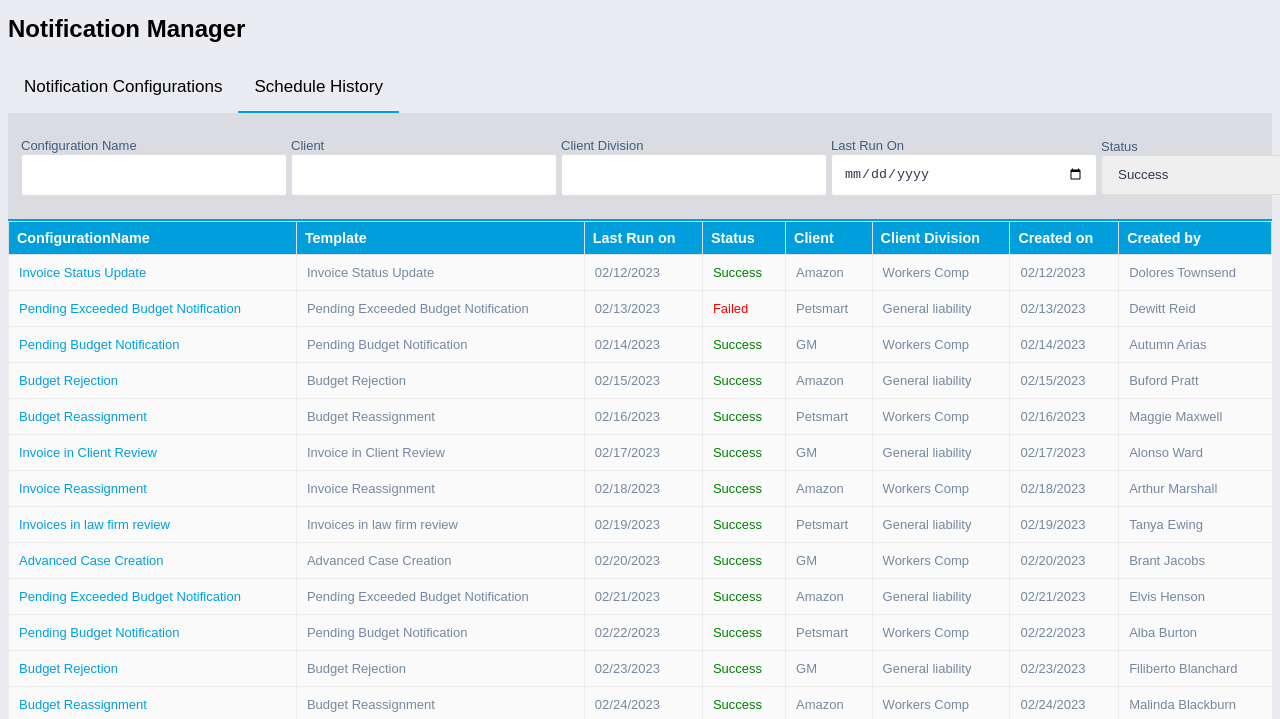
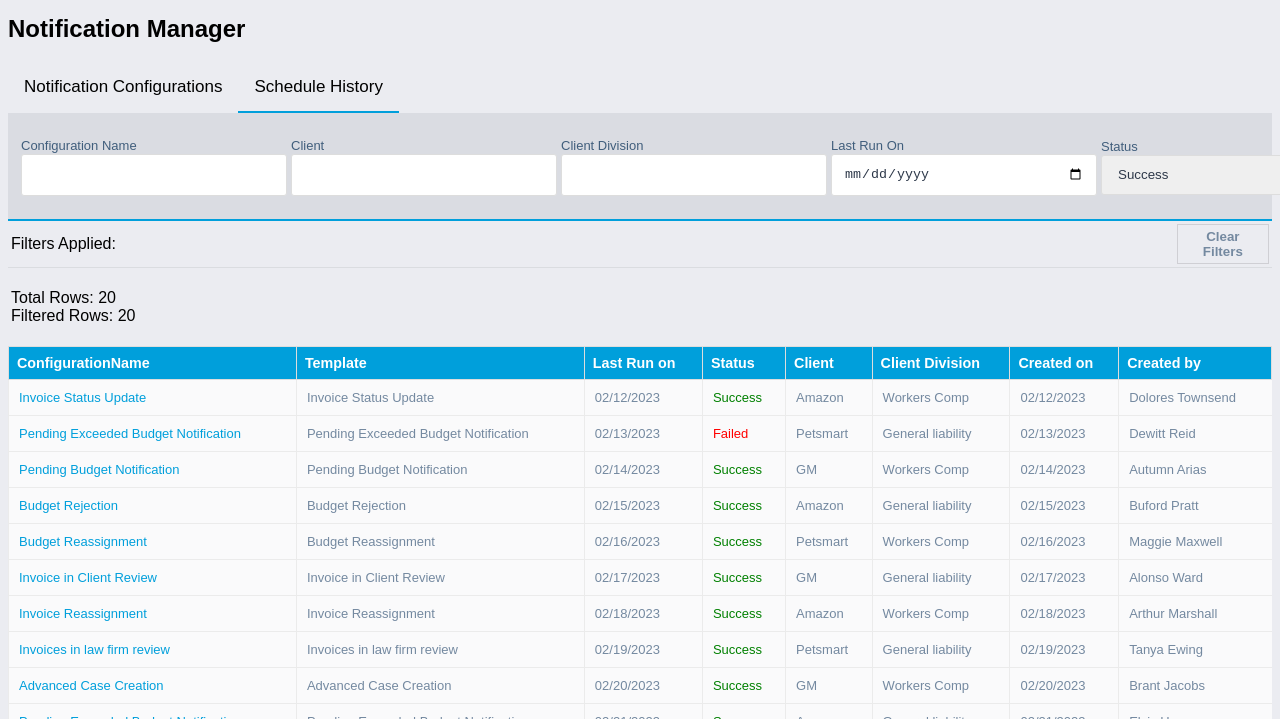
Before and after one commit to sujith-anand/quovant, a plain HTML site: page index.html in a window 1280 px wide. Both pictures are taken after a click on the button "Schedule History". Shown: the part 77-796 px from the top of the page. Drawn offline with Linux system fonts and the light colour scheme.

Commit message:
spacing second page

```diff
--- a/index.html
+++ b/index.html
@@ -344,6 +344,26 @@
                 </table>
 
             </div>
+            <table>
+                <tr>
+
+                    <td width="92.5%"> Filters Applied: </td>
+                    <td> <button class="hollowButton">Clear Filters</button></td>
+
+                </tr>
+            </table>
+                <div style="border-bottom: 1px solid #dadce0;">
+
+                </div>
+            <table>
+                <tr>
+                    <td>
+                        <br>
+                        Total Rows: 20<br>Filtered Rows: 20<br></td>
+
+                </tr>
+            </table>
+            <br>
      <table id="quovant">
         <tr>
             <th>ConfigurationName</th>
```
